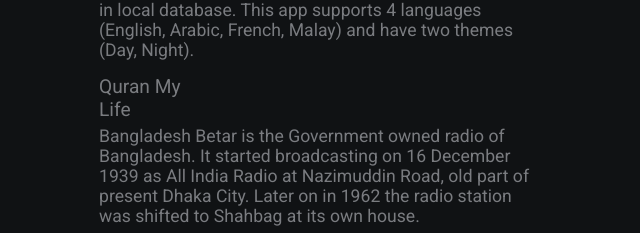
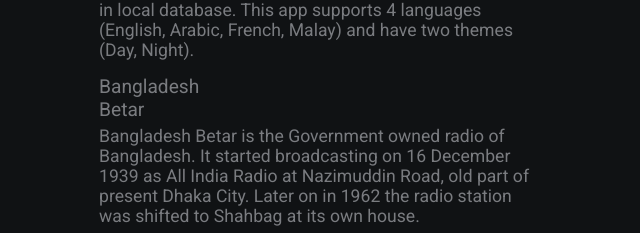
Before and after one commit to shaf-ioioi/shafayathossain2520.github.io, a plain HTML site: page index.html in a window 1280 px wide. Shown: the part 976-1209 px from the top of the page, 541-1181 px from the left. Drawn offline with Linux system fonts and the light colour scheme.

Commit message:
betar added

```diff
--- a/index.html
+++ b/index.html
@@ -32,7 +32,7 @@
             <a href="https://play.google.com/store/apps/details?id=co.megaminds.quranmylife">Quran My Life</a>
             <p>Quran My Life is a self assessment app. Using this user can assess thyself about their understanding about Quran. This app contains some pre genreated question saved in local database. Also assesment result is saved in local database. This app supports 4 languages (English, Arabic, French, Malay) and have two themes (Day, Night).</p>
 
-            <a href="https://play.google.com/store/apps/details?id=com.bangladesh.betar">Quran My Life</a>
+            <a href="https://play.google.com/store/apps/details?id=com.bangladesh.betar">Bangladesh Betar</a>
             <p>Bangladesh Betar is the Government owned radio of Bangladesh. It started broadcasting on 16 December 1939 as All India Radio at Nazimuddin Road, old part of present Dhaka City. Later on in 1962 the radio station was shifted to Shahbag at its own house.</p>
             <p>At present listeners enjoy Bangladesh Betar’s program by our online radio streaming service. They may listen Live AM and Live FM from its website or Apps. AM 693 KHz and FM 88.8 MHz are streamed online through internet. From these channels, listeners get update of news, traffic, sports specially cricket, agriculture, population, weather etc. This BD Radio is also a great source of music and entertainment.</p>
 
```
